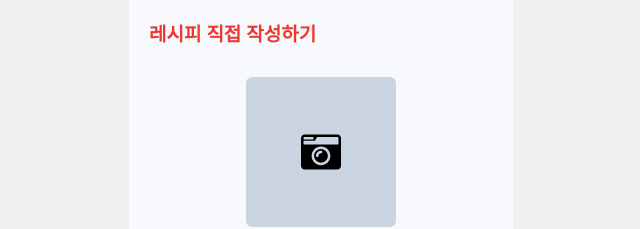
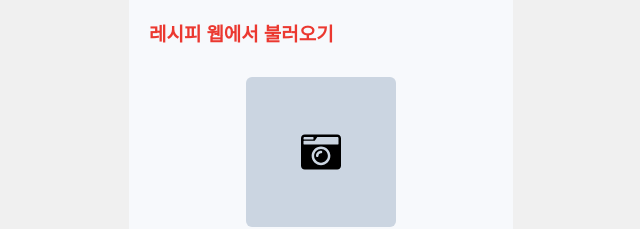
Before and after one commit to kimtaejin3/recipe-app, a React (Vite) app: page /add-by-website in a window 1280 px wide. Shown: the top 229 px of the page, without its empty margins (319-959 px from the left). Built offline with nearby package versions, Linux system fonts and the light colour scheme.

Commit message:
웹사이트 페이지 타이틀 변경

```diff
--- a/src/pages/AddByWebsite.tsx
+++ b/src/pages/AddByWebsite.tsx
@@ -116,7 +116,7 @@ export default function AddByWebsite() {
           style={{ color: "#EB3830", fontSize: "19px" }}
           className=" font-semibold"
         >
-          레시피 직접 작성하기
+          레시피 웹에서 불러오기
         </h1>
       </div>
       <form onSubmit={handleSubmit}>
```
